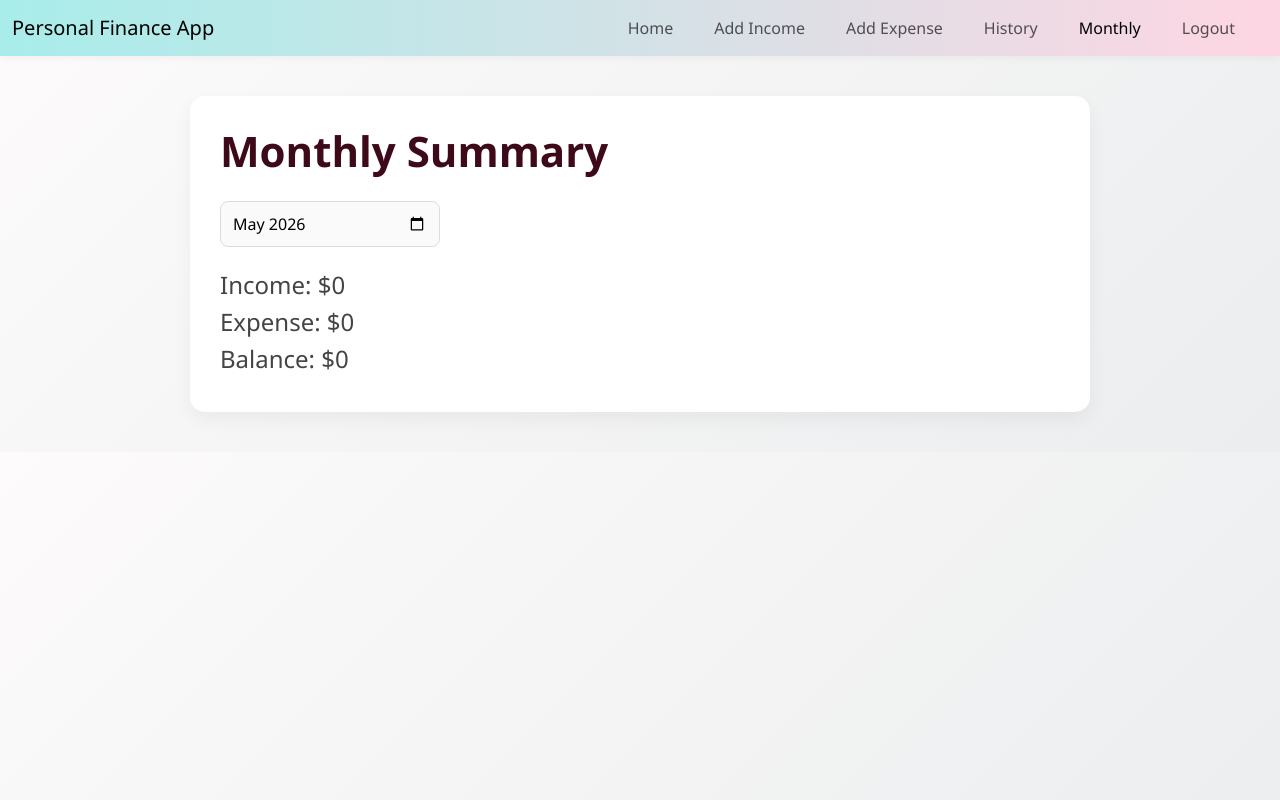
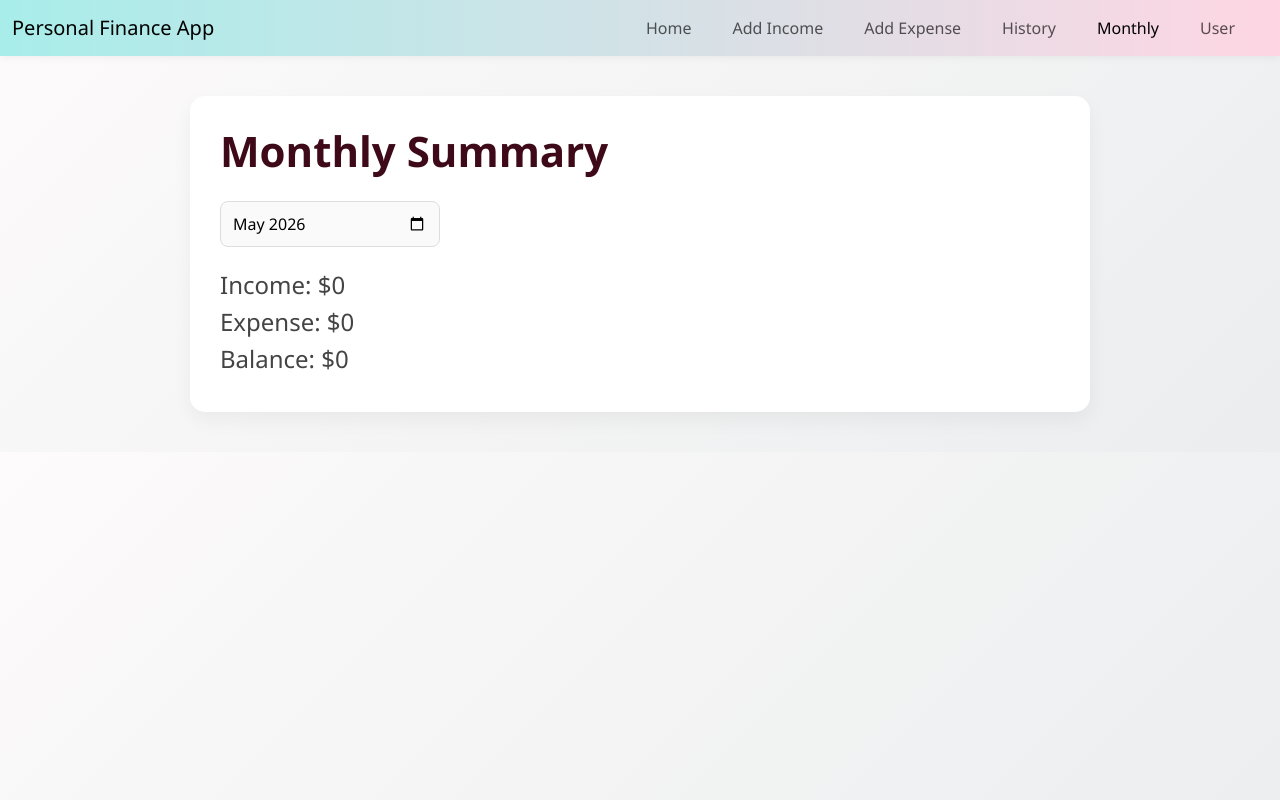
Before and after one commit to tuffy0984327287-dot/expense-tracker, a website: page monthly.html in a window 1280 px wide. Drawn offline with nearby package versions, Linux system fonts and the light colour scheme; no server answers; sample sign-in values are in the browser's storage.

Commit message:
fix monthly navbar

```diff
--- a/monthly.html
+++ b/monthly.html
@@ -16,7 +16,7 @@
       <a class="nav-link" href="add-expense.html">Add Expense</a>
       <a class="nav-link" href="history.html">History</a>
       <a class="nav-link active" href="monthly.html">Monthly</a>
-      <a class="nav-link" href="#" onclick="logout()">Logout</a>
+      <a class="nav-link" href="user.html">User</a>
     </div>
   </div>
 </nav>
```
